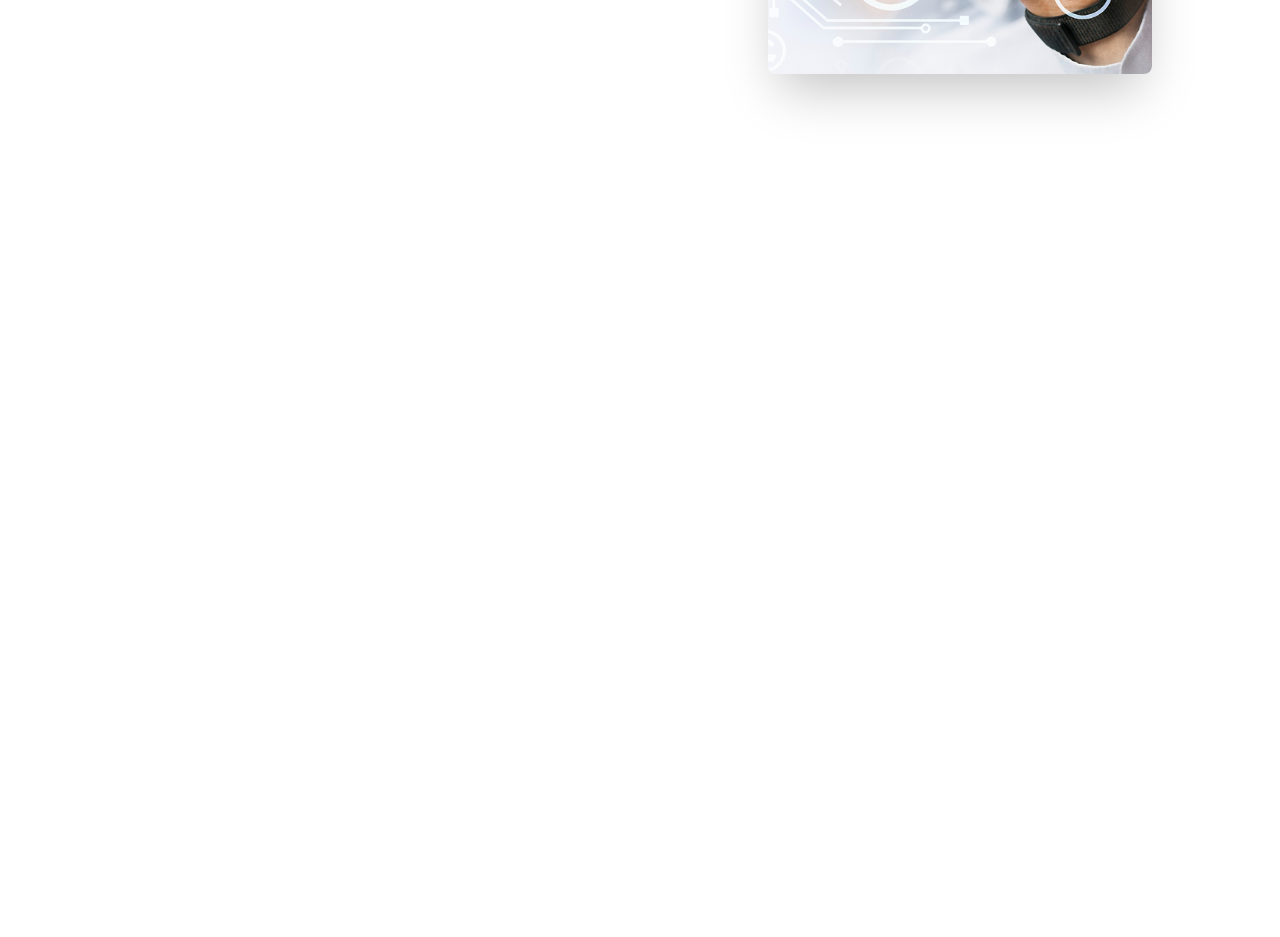
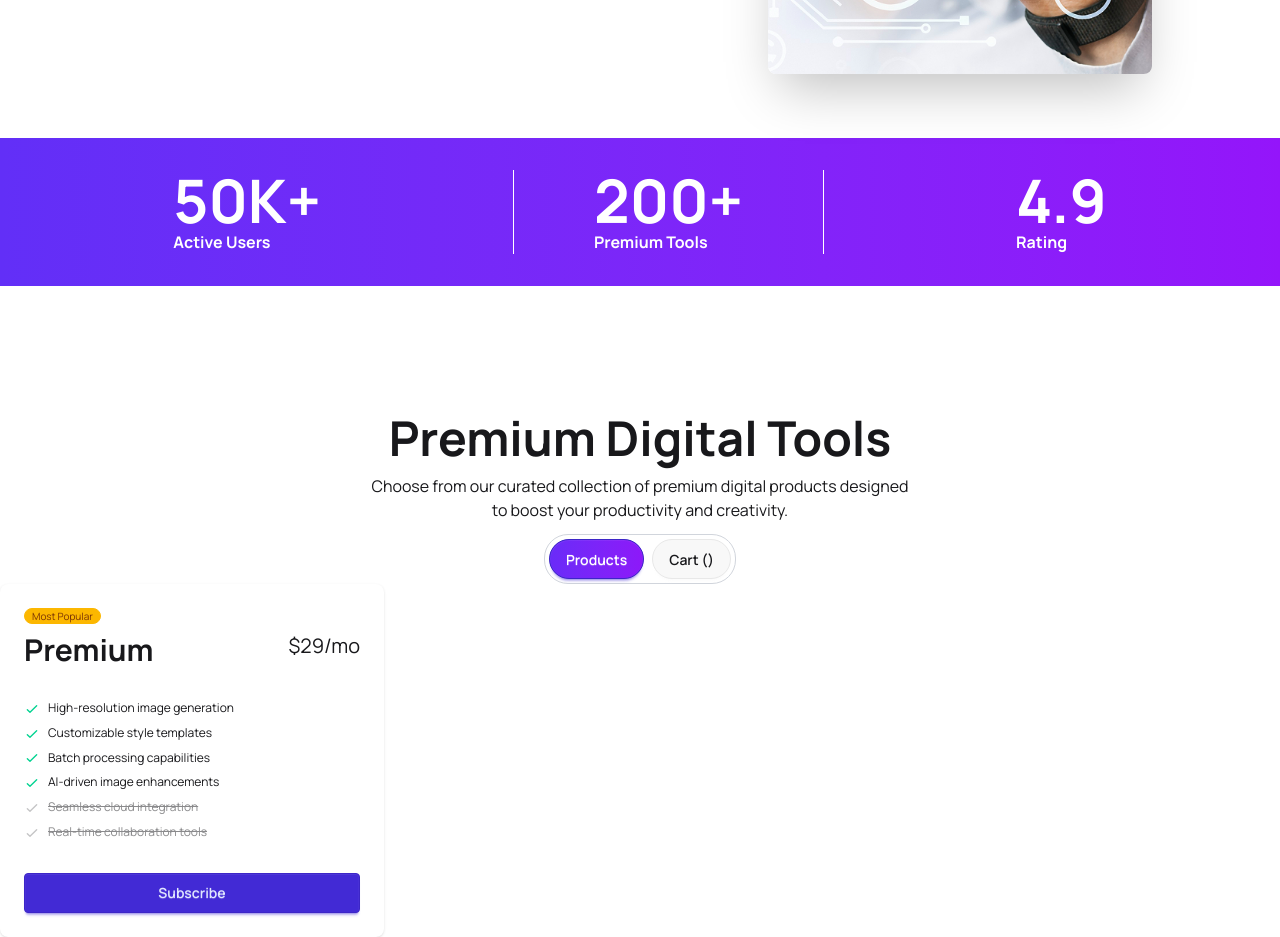
Before and after one commit to masum-k/b13-assignment-6, a React (Vite) app: page / in a window 1280 px wide. Shown: the part 500-1437 px from the top of the page. Before the commit the page ends 800 px from the top, so only its background shows below. Built offline with nearby package versions, Linux system fonts and the light colour scheme.

Commit message:
started styling card

```diff
--- a/src/App.jsx
+++ b/src/App.jsx
@@ -1,6 +1,8 @@
 import './App.css'
 import Banner from './components/Banner/Banner'
+import Card from './components/Card/Card'
 import Navbar from './components/Navbar/Navbar'
+import Rating from './UI/Rating'
 
 function App() {
 
@@ -8,6 +10,8 @@
     <div>
       <Navbar />
       <Banner />
+      <Rating />
+      <Card />
     </div>
   )
 }
--- /dev/null
+++ b/src/UI/Rating.jsx
@@ -0,0 +1,28 @@
+import React from 'react';
+
+const Rating = () => {
+    return (
+        <div className='md:flex justify-center py-8 font-bold mt-12 text-white bg-linear-to-r from-[#622FF7] to-[#9415FA]'>
+            <div>
+                <h1 className='text-6xl'>
+                    50K+
+                </h1>
+                <p>Active Users</p>
+            </div>
+            <div className='md:border-x md:px-20 md:mx-48'>
+                <h1 className='text-6xl'>
+                    200+
+                </h1>
+                <p>Premium Tools</p>
+            </div>
+            <div>
+                <h1 className='text-6xl'>
+                    4.9
+                </h1>
+                <p>Rating</p>
+            </div>
+        </div>
+    );
+};
+
+export default Rating;
--- a/src/components/Banner/Banner.jsx
+++ b/src/components/Banner/Banner.jsx
@@ -10,7 +10,7 @@
                 />
                 <div className='md:w-2/4'>
                     <h1 className="text-5xl font-bold">Supercharge Your Digital Workflow</h1>
-                    <p className="py-6">
+                    <p className="py-6 w-11/12">
                         Access premium AI tools, design assets, templates, and productivity
                         software—all in one place. Start creating faster today.
                         Explore Products
--- /dev/null
+++ b/src/components/Card/Card.jsx
@@ -0,0 +1,58 @@
+import React from 'react';
+
+const Card = () => {
+    return (
+        <div className='mt-32'>
+            <div className='text-center space-y-3'>
+                <h1 className='text-5xl font-bold'>Premium Digital Tools</h1>
+                <p>Choose from our curated collection of premium digital products designed <br />
+                    to boost your productivity and creativity.</p>
+                <div className='border border-gray-300 p-1 mx-auto w-[192px] rounded-3xl'>
+                    <button className="btn bg-linear-to-r from-[#6A2BF8] to-[#8D18F9] mr-2 btn-primary rounded-3xl text-white">Products</button>
+                    <button className='btn rounded-3xl'>Cart ()</button>
+                </div>
+            </div>
+
+            <div className="card w-96 bg-base-100 shadow-sm">
+                <div className="card-body">
+                    <span className="badge badge-xs badge-warning">Most Popular</span>
+                    <div className="flex justify-between">
+                        <h2 className="text-3xl font-bold">Premium</h2>
+                        <span className="text-xl">$29/mo</span>
+                    </div>
+                    <ul className="mt-6 flex flex-col gap-2 text-xs">
+                        <li>
+                            <svg xmlns="http://www.w3.org/2000/svg" className="size-4 me-2 inline-block text-success" fill="none" viewBox="0 0 24 24" stroke="currentColor"><path strokeLinecap="round" strokeLinejoin="round" strokeWidth="2" d="M5 13l4 4L19 7" /></svg>
+                            <span>High-resolution image generation</span>
+                        </li>
+                        <li>
+                            <svg xmlns="http://www.w3.org/2000/svg" className="size-4 me-2 inline-block text-success" fill="none" viewBox="0 0 24 24" stroke="currentColor"><path strokeLinecap="round" strokeLinejoin="round" strokeWidth="2" d="M5 13l4 4L19 7" /></svg>
+                            <span>Customizable style templates</span>
+                        </li>
+                        <li>
+                            <svg xmlns="http://www.w3.org/2000/svg" className="size-4 me-2 inline-block text-success" fill="none" viewBox="0 0 24 24" stroke="currentColor"><path strokeLinecap="round" strokeLinejoin="round" strokeWidth="2" d="M5 13l4 4L19 7" /></svg>
+                            <span>Batch processing capabilities</span>
+                        </li>
+                        <li>
+                            <svg xmlns="http://www.w3.org/2000/svg" className="size-4 me-2 inline-block text-success" fill="none" viewBox="0 0 24 24" stroke="currentColor"><path strokeLinecap="round" strokeLinejoin="round" strokeWidth="2" d="M5 13l4 4L19 7" /></svg>
+                            <span>AI-driven image enhancements</span>
+                        </li>
+                        <li className="opacity-50">
+                            <svg xmlns="http://www.w3.org/2000/svg" className="size-4 me-2 inline-block text-base-content/50" fill="none" viewBox="0 0 24 24" stroke="currentColor"><path strokeLinecap="round" strokeLinejoin="round" strokeWidth="2" d="M5 13l4 4L19 7" /></svg>
+                            <span className="line-through">Seamless cloud integration</span>
+                        </li>
+                        <li className="opacity-50">
+                            <svg xmlns="http://www.w3.org/2000/svg" className="size-4 me-2 inline-block text-base-content/50" fill="none" viewBox="0 0 24 24" stroke="currentColor"><path strokeLinecap="round" strokeLinejoin="round" strokeWidth="2" d="M5 13l4 4L19 7" /></svg>
+                            <span className="line-through">Real-time collaboration tools</span>
+                        </li>
+                    </ul>
+                    <div className="mt-6">
+                        <button className="btn btn-primary btn-block">Subscribe</button>
+                    </div>
+                </div>
+            </div>
+        </div>
+    );
+};
+
+export default Card;
--- a/src/components/Navbar/Navbar.jsx
+++ b/src/components/Navbar/Navbar.jsx
@@ -30,7 +30,7 @@
                 </ul>
             </div>
             <div className="navbar-end space-x-4">
-                <div tabindex="0" role="button" class="btn btn-ghost btn-circle">
+                <div tabindex="0" role="button" class=" btn btn-ghost btn-circle">
                     <div class="indicator">
                         <svg xmlns="http://www.w3.org/2000/svg" class="h-5 w-5" fill="none" viewBox="0 0 24 24" stroke="currentColor"> <path stroke-linecap="round" stroke-linejoin="round" stroke-width="2" d="M3 3h2l.4 2M7 13h10l4-8H5.4M7 13L5.4 5M7 13l-2.293 2.293c-.63.63-.184 1.707.707 1.707H17m0 0a2 2 0 100 4 2 2 0 000-4zm-8 2a2 2 0 11-4 0 2 2 0 014 0z" /> </svg>
                         <span class="badge-sm indicator-item">8</span>
@@ -41,6 +41,8 @@
             </div>
         </div>
     );
+
+
 };
 
 export default Navbar;
```
